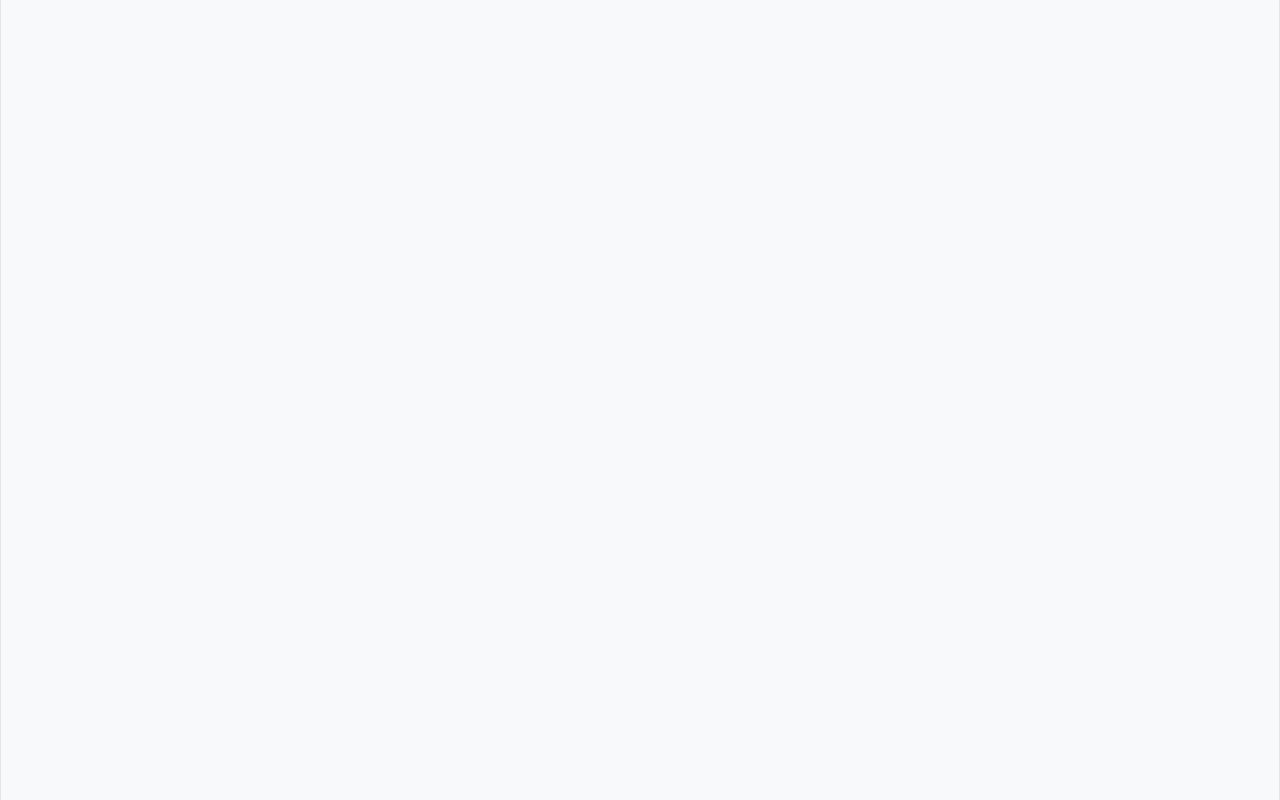
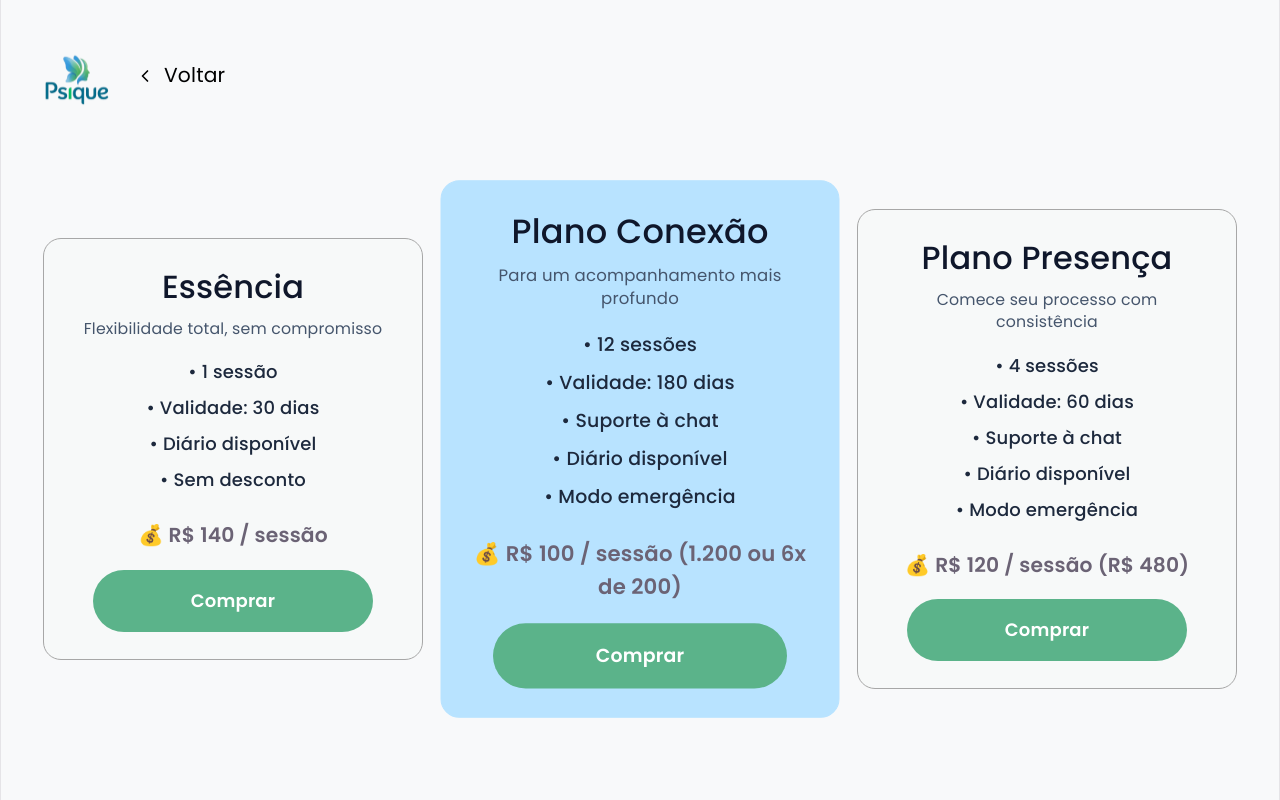
Before and after one commit to Projetao-Telemedicina/psique-frontend, a React (Vite) app: page /planos in a window 1280 px wide. Before the commit this address had no page. Built offline with nearby package versions, Linux system fonts and the light colour scheme.

Commit message:
feat: Visual dos planos #54

```diff
--- a/index.html
+++ b/index.html
@@ -3,7 +3,7 @@
 
 <head>
   <meta charset="UTF-8" />
-  <link rel="icon" type="image/svg+xml" href="/favicon.svg" />
+  <link rel="icon" type="image/svg+xml" href="/psique-logo.svg" />
   <meta name="viewport" content="width=device-width, initial-scale=1.0" />
   <title>psique-frontend</title>
   <link href="https://fonts.googleapis.com/css2?family=Inter:wght@400;500;600;700&display=swap" rel="stylesheet">
--- a/src/App.tsx
+++ b/src/App.tsx
@@ -28,6 +28,7 @@ const Pacientes = lazy(() => import('./pages/Pacientes.tsx'));
 const Estatisticas = lazy(() => import('./pages/Estatisticas.tsx'));
 const TelaInicialProfissional = lazy(() => import('./pages/TelaInicialProfissional.tsx'));
 const Chat = lazy(() => import('./pages/Chat.tsx'));
+const Planos = lazy(() => import('./pages/Planos.tsx'));
 
 function App() {
   return (
@@ -66,6 +67,9 @@ function App() {
           <Route path='/cadastro/cliente' element={<CadastroCliente />} />
           <Route path='/cadastro/profissional' element={<CadastroProfissional />} />
 
+          {/*Rota pública por enquanto. Mudar para private depois*/}
+          <Route path='/planos' element={<Planos />} />
+
           {/* Private Routes */}
           <Route element={<ProtectedRoute />}>
             <Route path='/admin/validacao' element={<ValidacaoCadastro />} />
--- /dev/null
+++ b/src/components/PlanCard.tsx
@@ -0,0 +1,36 @@
+interface PlanCardProps {
+  title: string;
+  description: string;
+  features: string[];
+  priceText: string;
+  isHighlighted?: boolean;
+  onBuy: () => void;
+}
+
+export function PlanCard({ title, description, features, priceText, isHighlighted = false, onBuy }: PlanCardProps) {
+  return (
+    <div className={`relative flex flex-col p-6 border rounded-2xl transition-all w-full max-w-[320px] md:max-w-[380px]
+      ${isHighlighted ? 'bg-[#B8E3FF] border-[#B8E3FF] scale-105' : 'bg-[rgba(244,247,245,0.3)] border-[#A7A7A7]'}`}>
+
+      <h3 className="text-2xl md:text-[32px] font-medium text-slate-900 mb-2">{title}</h3>
+      <p className="text-xs md:text-sm text-slate-600 mb-4 text-center">{description}</p>
+
+      <ul className="flex-1 space-y-2 mb-6 w-full text-sm md:text-base">
+        {features.map((feature, idx) => (
+          <li key={idx} className="text-slate-800 font-medium truncate">
+            • {feature}
+          </li>
+        ))}
+      </ul>
+
+      <p className="text-base md:text-lg font-semibold mb-4 text-center">💰 {priceText}</p>
+
+      <button
+        onClick={onBuy}
+        className="w-full max-w-[280px] mx-auto py-4 bg-[#5BB38A] text-white rounded-full font-semibold hover:bg-[#4a9c75] transition-colors"
+      >
+        Comprar
+      </button>
+    </div>
+  );
+}
--- /dev/null
+++ b/src/pages/Planos.tsx
@@ -0,0 +1,63 @@
+import { useNavigate } from 'react-router-dom';
+import { ChevronLeft } from 'lucide-react';
+import { PlanCard } from "../components/PlanCard";
+import { toast } from 'react-hot-toast';
+
+export default function Planos() {
+  const navigate = useNavigate();
+
+  const plans = [
+    {
+      title: "Essência",
+      description: "Flexibilidade total, sem compromisso",
+      features: ["1 sessão", "Validade: 30 dias", "Diário disponível", "Sem desconto"],
+      priceText: "R$ 140 / sessão",
+      highlight: false
+    },
+    {
+      title: "Plano Conexão",
+      description: "Para um acompanhamento mais profundo",
+      features: ["12 sessões", "Validade: 180 dias", "Suporte à chat", "Diário disponível", "Modo emergência"],
+      priceText: "R$ 100 / sessão (1.200 ou 6x de 200)",
+      highlight: true
+    },
+    {
+      title: "Plano Presença",
+      description: "Comece seu processo com consistência",
+      features: ["4 sessões", "Validade: 60 dias", "Suporte à chat", "Diário disponível", "Modo emergência"],
+      priceText: "R$ 120 / sessão (R$ 480)",
+      highlight: false
+    }
+  ];
+
+  return (
+    <div className="min-h-screen bg-[#F8F9FA] flex flex-col p-4 md:p-8 overflow-hidden">
+      {/* Cabeçalho com Logo e Voltar */}
+      <header className="flex items-center gap-4 mb-4">
+        <img src="/psique-logo.svg" alt="Logo Psique" className="w-[80px] h-[80px] object-contain" />
+        <button
+          onClick={() => navigate(-1)}
+          className="flex items-center gap-2 hover:opacity-70 transition-opacity text-black"
+        >
+          <ChevronLeft size={20} />
+          <span className="font-poppins text-lg">Voltar</span>
+        </button>
+      </header>
+
+      {/* Container dos Cards */}
+      <main className="flex-1 flex flex-row items-center justify-center gap-2 md:gap-6 scale-90 md:scale-100 origin-center">
+        {plans.map((plan, idx) => (
+          <PlanCard
+            key={idx}
+            title={plan.title}
+            description={plan.description}
+            features={plan.features}
+            priceText={plan.priceText}
+            isHighlighted={plan.highlight}
+            onBuy={() => toast.success(`Assinando ${plan.title}`)}
+          />
+        ))}
+      </main>
+    </div>
+  );
+}
```
